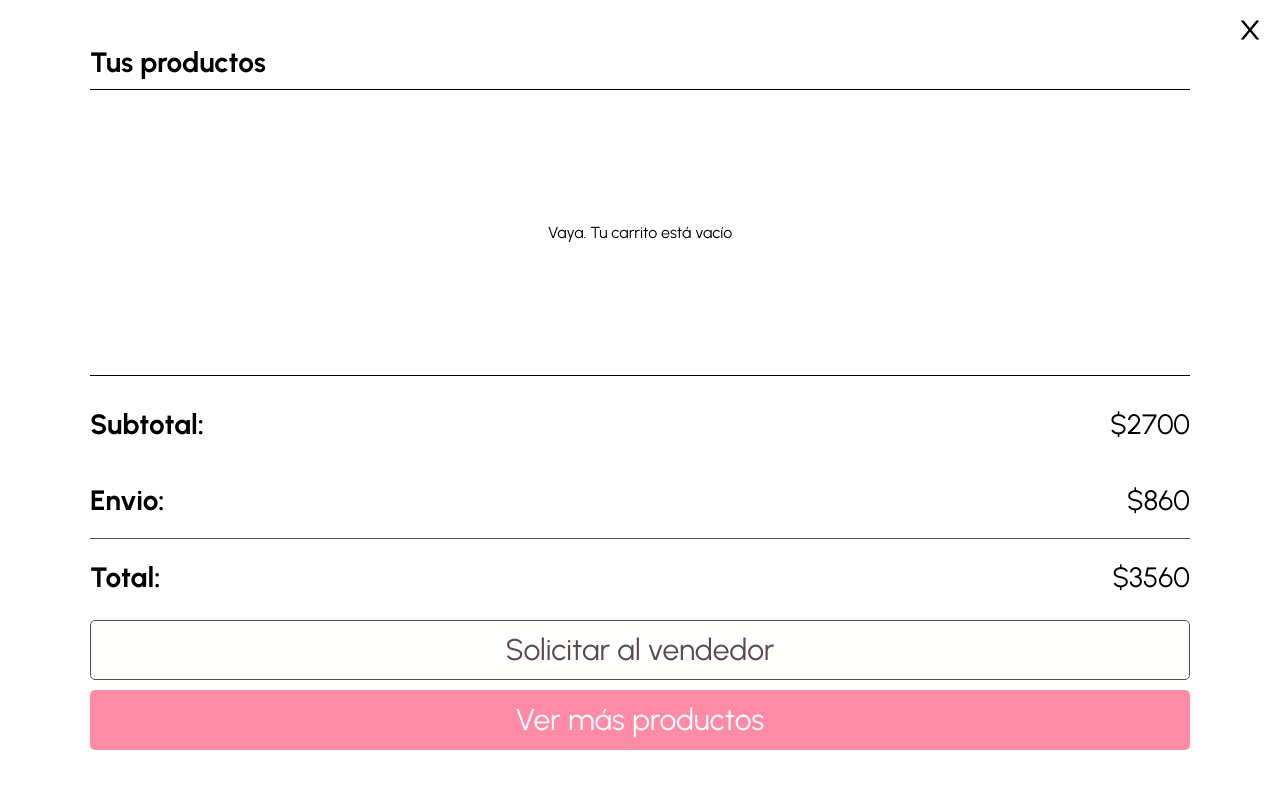
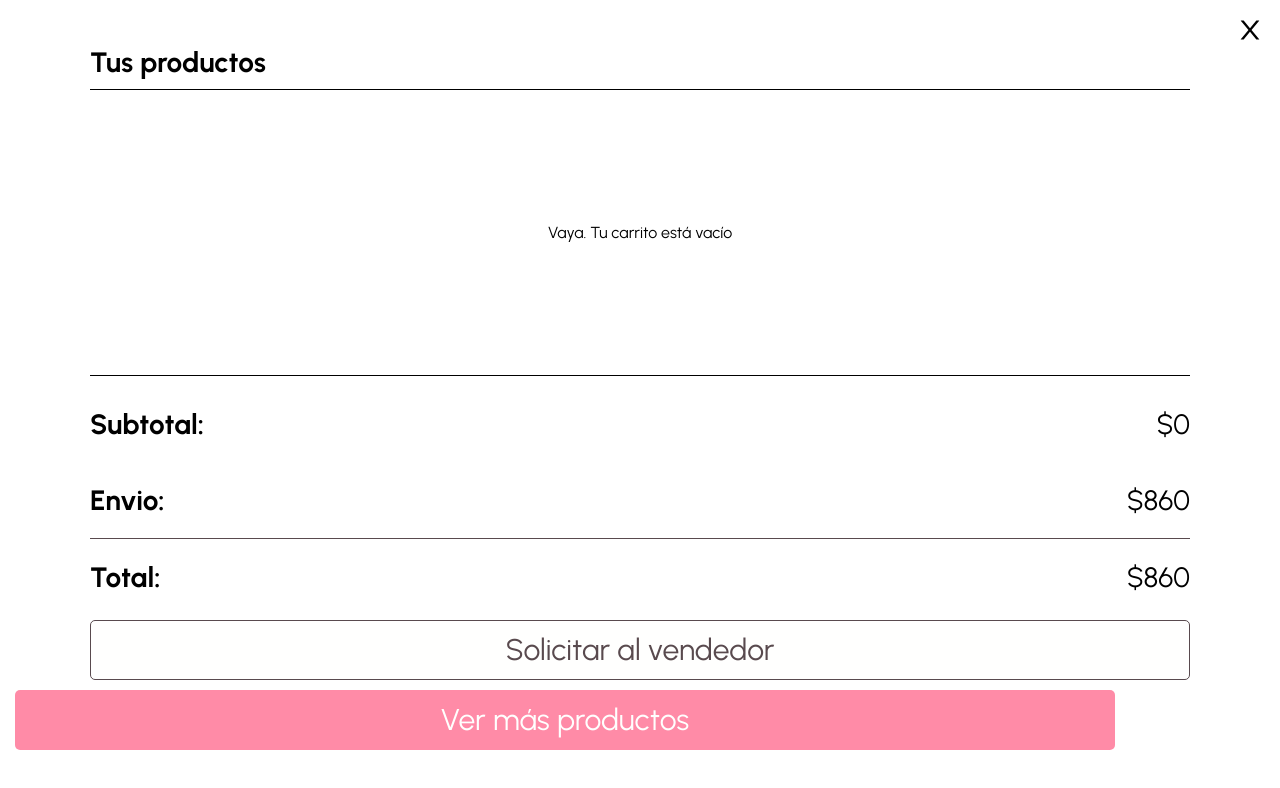
Before and after one commit to 2piradrian/siete-colores, a React (Create React App) app: page /cart in a window 1280 px wide. Shown: the top 788 px of the page. Built offline with nearby package versions, Linux system fonts and the light colour scheme.

Commit message:
cart prices with reduce

```diff
--- a/src/Components/Cart/CartContent.jsx
+++ b/src/Components/Cart/CartContent.jsx
@@ -1,6 +1,6 @@
 import React, { useContext } from "react";
 import { Product } from "../../Context/Product";
-import { ActiveButton, InactiveButton } from "../General/Global";
+import { ActiveButton, InactiveButton, StyledLink } from "../General/Global";
 import CartProduct from "./CartProduct";
 import {
 	CartContainer,
@@ -14,6 +14,11 @@ import {
 
 function CartContent() {
 	const { cartList } = useContext(Product);
+
+	const subtotal = cartList?.reduce(
+		(acc, cur) => acc + Number(cur.price) * Number(cur.quantity),
+		0
+	);
 	return (
 		<CartContainer>
 			<CartH2>Tus productos</CartH2>
@@ -25,21 +30,23 @@ function CartContent() {
 			</CartProductContainer>
 			<CartPriceContainer>
 				<CartH2>Subtotal:</CartH2>
-				<CartPrice>$2700</CartPrice>
+				<CartPrice>${subtotal}</CartPrice>
 			</CartPriceContainer>
 			<CartPriceContainer>
 				<CartH2>Envio:</CartH2>
-				<CartPrice>$860</CartPrice>
+				<CartPrice>${860}</CartPrice>
 			</CartPriceContainer>
 			<CartHr />
 			<CartPriceContainer>
 				<CartH2>Total:</CartH2>
-				<CartPrice>$3560</CartPrice>
+				<CartPrice>${subtotal + 860}</CartPrice>
 			</CartPriceContainer>
 			<StyledButtonContainer>
 				{cartList.length > 0 && <ActiveButton>Solicitar al vendedor</ActiveButton>}
 				{cartList.length <= 0 && <InactiveButton>Solicitar al vendedor</InactiveButton>}
-				<ActiveButton>Ver más productos</ActiveButton>
+				<StyledLink to="/products">
+					<ActiveButton>Ver más productos</ActiveButton>
+				</StyledLink>
 			</StyledButtonContainer>
 		</CartContainer>
 	);
--- a/src/Components/Cart/CartStyles.js
+++ b/src/Components/Cart/CartStyles.js
@@ -163,4 +163,8 @@ export const StyledButtonContainer = styled.div`
 	flex-direction: column;
 	justify-content: center;
 	align-items: center;
+
+	& > a {
+		width: 100%;
+	}
 `;
```
